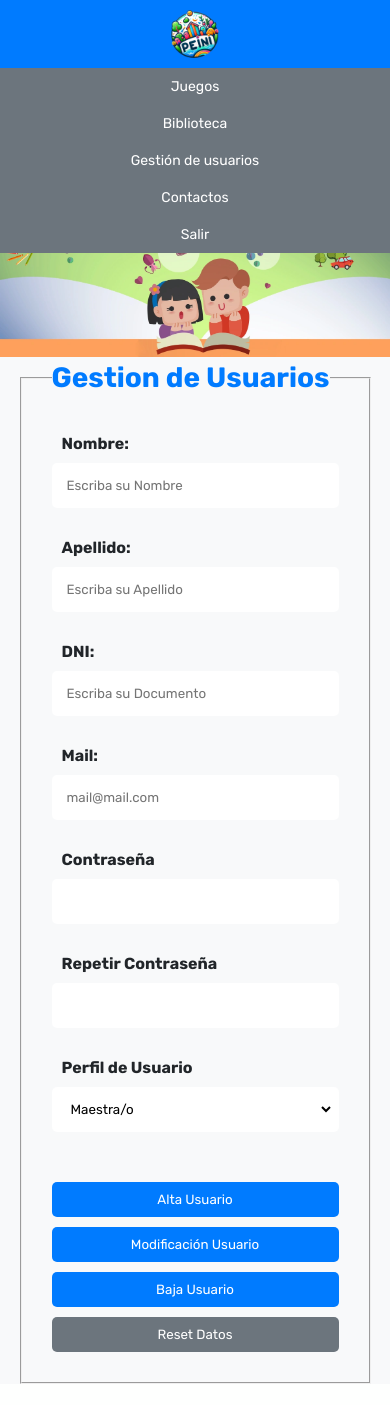
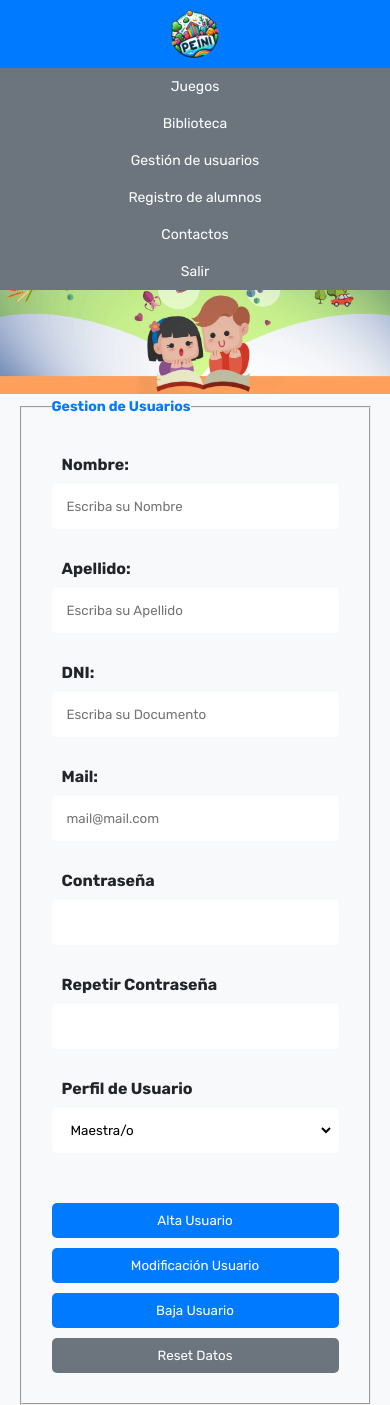
Before and after one commit to lnzambelli/peini, a Python web app: template templates/gestion_usuario.html in a window 390 px wide. Before the commit the page ends 1384 px from the top, so only its background shows below. Run offline with Jinja, Linux system fonts and the light colour scheme; the template is opened without the code that fills it, so the values that code supplies are empty; some libraries are stand-ins or nearby versions.

Commit message:
Agrego link registo y modifico media tamano del legend.

```diff
--- a/static/css/styles.css
+++ b/static/css/styles.css
@@ -873,6 +873,10 @@ audio{
         grid-template-columns: 1fr;
     }
 
+    .form-legend {
+        font-size: 14px;
+    }
+
 
     .form-btn-envia {
         grid-column: 1;
--- a/static/js/header-plataforma.js
+++ b/static/js/header-plataforma.js
@@ -20,7 +20,9 @@ let miHeader=`
 
       <li><a class="btn btn-secundario btnNav" href="../templates/library.html"> Biblioteca </a></li>
 
-      <li><a class="btn btn-secundario btnNav" href="../templates/register.html"> Gestión de usuarios </a></li>
+      <li><a class="btn btn-secundario btnNav" href="../templates/gestion_usuarios.html"> Gestión de usuarios </a></li>
+
+      <li><a class="btn btn-secundario btnNav" href="../templates/register.html"> Registro de alumnos </a></li>
 
       <li><a class="btn btn-secundario btnNav" href="../templates/contact.html"> Contactos </a></li>
 
--- a/static/js/validaciones.js
+++ b/static/js/validaciones.js
@@ -352,7 +352,7 @@ const check_inputs = (e) => {
 	// Llamo a la funcion Control y le paso el objeto campos y la salida del display del responsable 2
 	if (control(campos, document.getElementById('responsable2').style.display)) {
 
-		debugger
+		// debugger
 
 		// agrego clases al mesaje correcto
 		document.getElementById('form-mensaje-valido').classList.add('form-mensaje-valido-activo');
```
